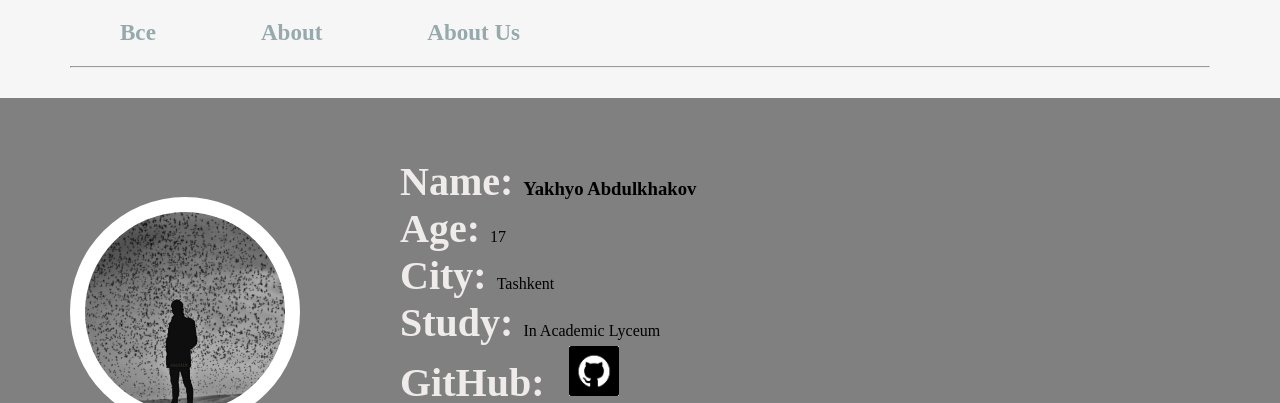
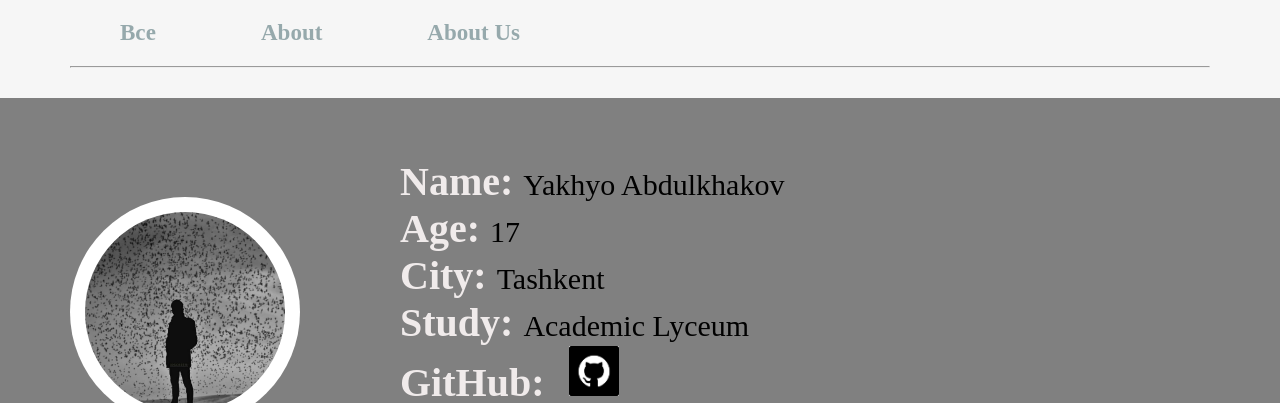
Before and after one commit to yakhyo04/olx, a plain HTML site: page about-us.html in a window 1280 px wide. Shown: the top 403 px of the page. Drawn offline with Linux system fonts and the light colour scheme.

Commit message:
happened some changes

```diff
--- a/about-us.html
+++ b/about-us.html
@@ -30,10 +30,10 @@
                 <div class="about__div">
                     <img class="about__img" src="./img/photo.jpg" alt="">
                     <nav class="about__nav">
-                        <h3><span class="about__span">Name: </span>Yakhyo Abdulkhakov</h3>
-                        <p><span class="about__span">Age: </span> 17</p>
-                        <p><span class="about__span">City: </span>Tashkent</p>
-                        <p><span class="about__span">Study: </span>In Academic Lyceum</p>
+                        <p class="text"><span class="about__span">Name: </span>Yakhyo Abdulkhakov</p>
+                        <p class="text"><span class="about__span">Age: </span> 17</p>
+                        <p class="text"><span class="about__span">City: </span>Tashkent</p>
+                        <p class="text"><span class="about__span">Study: </span>Academic Lyceum</p>
                         <p><span class="about__span">GitHub: </span><a href="https://github.com/yakhyo04"><img class="github" src="./img/git.png" alt=""></a></p>
                         <p><span class="about__span">Social Media: </span><a href="https://t.me/itbiznes_uz"><img class="github" src="./img/telegram.png" alt=""></a><a href="https://instagram.com/abdulkhakoff"><img class="github" src="./img/instagram.png" alt=""></a></p>
                     </nav>
--- a/style.css
+++ b/style.css
@@ -274,3 +274,6 @@
     font-weight: bold;
     color: rgb(240, 235, 235);
 }
+.text{
+    font-size: 30px;
+}
```
